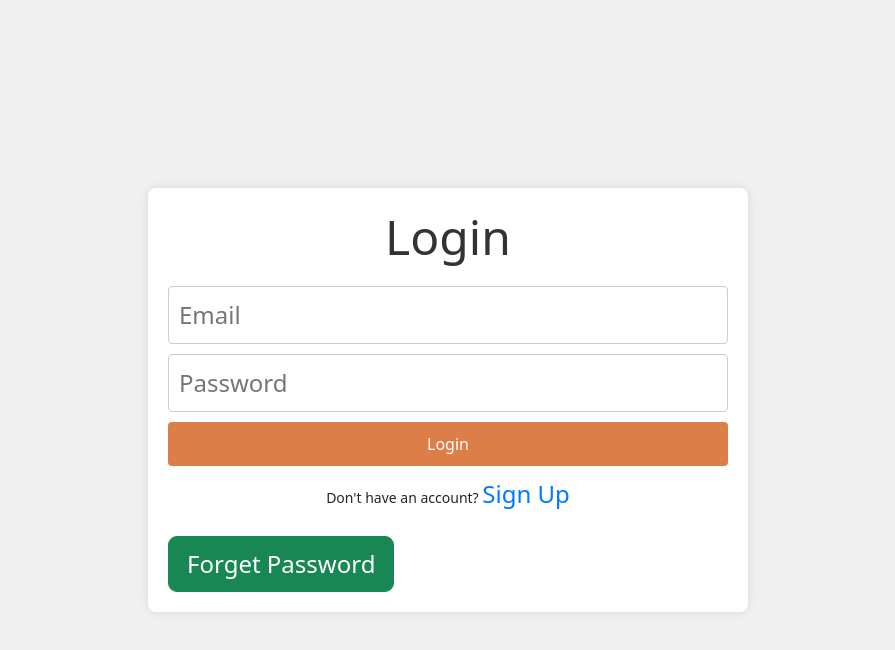
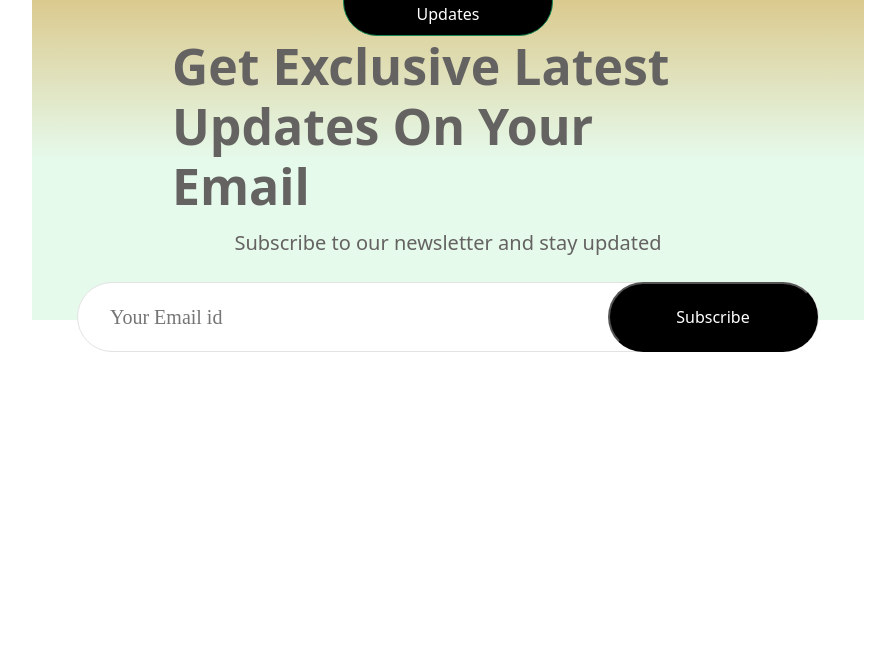
Before and after one commit to cfghyderabad24/Team-51, a React (Create React App) app in the folder frontend/: page / in a window 1280 px wide. Shown: the top 650 px of the page, without its empty margins (192-1087 px from the left). Built offline with nearby package versions, Linux system fonts and the light colour scheme.

Commit message:
newsletter

```diff
--- a/frontend/src/App.js
+++ b/frontend/src/App.js
@@ -5,15 +5,18 @@ import Login from './components/Auth/Login';
 import Signup from './components/Auth/Signup';
 import ForgotPasssword from './components/Auth/ForgotPassword';
 import {createBrowserRouter,Routes,Route, BrowserRouter} from 'react-router-dom';
-
+import NewsLetter from './components/newsletter/Newsletter';
+import Update from './components/newsletter/Update';
 
 function App() {
   return (
     <BrowserRouter>
     <Routes>
-      <Route path='/' element={<Login/>}/>
+      <Route path='/' element={<NewsLetter/>}/>
+      <Route path='/login' element={<Login/>}/>
       <Route path='/signup' element={<Signup/>}/>
       <Route path='/forgot' element={<ForgotPasssword/>}/>
+      <Route path='/update' element={<Update/>}/>
     </Routes>
     </BrowserRouter>
 
--- a/frontend/src/components/Auth/Signup.js
+++ b/frontend/src/components/Auth/Signup.js
@@ -77,7 +77,7 @@ function Signup() {
                     <button type="submit">Sign Up</button>
                 </form>
                 {message && <p className="error">{message}</p>}
-                <p>Already have an account? <Link to="/">Login</Link></p>
+                <p>Already have an account? <Link to="/login">Login</Link></p>
             </div>
         </div>
     );
--- /dev/null
+++ b/frontend/src/components/newsletter/Newsletter.css
@@ -0,0 +1,48 @@
+.newsletter{
+    width: 65%;
+    height: 40vh;
+    display: flex;
+    flex-direction: column;
+    align-items: center;
+    justify-content: center;
+    margin: auto;
+    padding: 0 140px;
+    margin-bottom: 150px;
+    background: linear-gradient(180deg,#dbca8f 0%,#41db6f22 50%);
+}
+.newsletter h1{
+    color:rgb(101, 98, 98);
+    font-size: 50px;
+    font-weight: 600;
+}
+.newsletter p{
+    color:rgb(101, 98, 98);
+    font-size: 20px;
+    /* font-weight: 600; */
+}
+.newsletter div{
+    display: flex;
+    align-items: center;
+    justify-content: space-between;
+    background: white;
+    height: 70px;
+    border-radius: 80px;
+    border: 1px solid #e3e3e3;
+}
+.newsletter input{
+    width: 500px;
+    margin-left: 30px;
+    font-family: 'Poppins';
+    outline: none;
+    border: none;
+    font-size: 20px;
+}
+.newsletter button{
+    width: 210px;
+    height: 70px;
+    border-radius: 80px;
+    background: black;
+    color: white;
+    font-size: 16px;
+    cursor: pointer;
+}
--- /dev/null
+++ b/frontend/src/components/newsletter/Newsletter.js
@@ -0,0 +1,27 @@
+import React from 'react';
+import { useNavigate } from 'react-router-dom';
+import '../newsletter/Newsletter.css';
+
+const NewsLetter = () => {
+  const navigate = useNavigate();
+
+  const handleCheckUpdates = () => {
+    navigate('/update'); // Replace '/updates' with the actual path you want to navigate to
+  };
+
+  return (
+    <div className='newsletter'>
+      <button className='btn btn-success' onClick={handleCheckUpdates}>
+        Check for Latest Updates
+      </button>
+      <h1>Get Exclusive Latest Updates On Your Email</h1>
+      <p>Subscribe to our newsletter and stay updated</p>
+      <div>
+        <input type='email' placeholder='Your Email id' />
+        <button>Subscribe</button>
+      </div>
+    </div>
+  );
+};
+
+export default NewsLetter;
--- /dev/null
+++ b/frontend/src/components/newsletter/Update.css
@@ -0,0 +1,34 @@
+/* Updates.css */
+
+.updates-container {
+    display: flex;
+    flex-direction: column; /* Arrange boxes in a column */
+    gap: 20px;
+    padding: 20px;
+    justify-content: center;
+    align-items: center;
+    background-color: #f0f0f0;
+  }
+
+  .update-box {
+    width: 300px;
+    padding: 20px;
+    background-color: #ffffff;
+    border-radius: 8px;
+    box-shadow: 0 0 10px rgba(0, 0, 0, 0.1);
+    display: flex;
+    flex-direction: column;
+    align-items: center;
+  }
+
+  .update-title {
+    margin-bottom: 10px;
+    font-size: 24px;
+    color: #333333;
+  }
+
+  .update-description {
+    font-size: 16px;
+    color: #666666;
+    text-align: center;
+  }
--- /dev/null
+++ b/frontend/src/components/newsletter/Update.js
@@ -0,0 +1,29 @@
+import React from 'react';
+import './Update.css';
+
+const Update = () => {
+  const updates = [
+    {
+      title: "Update 1",
+      description: "Description for update 1."
+    },
+    {
+      title: "Update 2",
+      description: "Description for update 2."
+    },
+    // Add more updates as needed
+  ];
+
+  return (
+    <div className="updates-container">
+      {updates.map((update, index) => (
+        <div key={index} className="update-box">
+          <h2 className="update-title">{update.title}</h2>
+          <p className="update-description">{update.description}</p>
+        </div>
+      ))}
+    </div>
+  );
+};
+
+export default Update;
```
